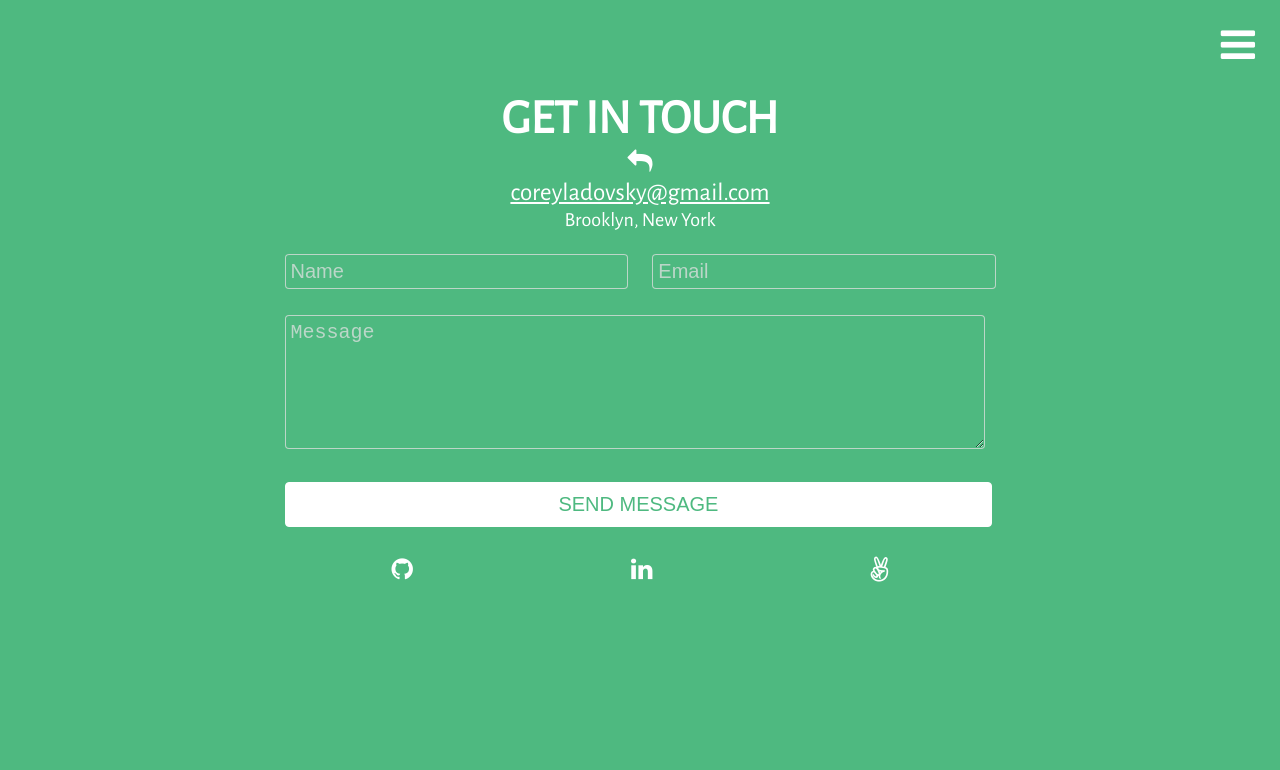
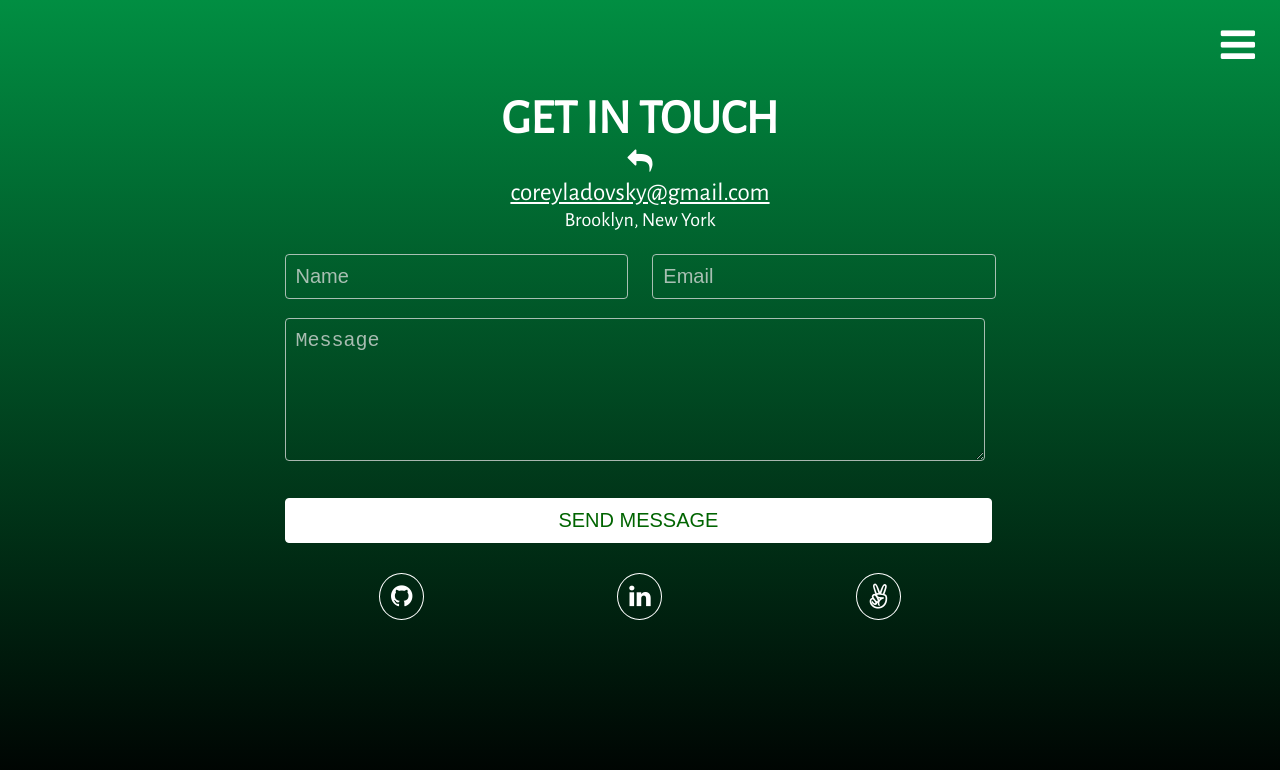
Before and after one commit to coreyladovsky/portfolio, a React (Create React App) app: page /contact in a window 1280 px wide. Shown: the top 770 px of the page. Built offline with nearby package versions, Linux system fonts and the light colour scheme; the HTML template or start-up script is replaced by a standard one.

Commit message:
better colors

```diff
--- a/src/components/contact.css
+++ b/src/components/contact.css
@@ -41,9 +41,9 @@ ul {
 .name-email-input input {
   border-radius: 4px;
   width: 48%;
-  padding: 5px;
+  padding: 10px;
   margin: 2px;
-  background: #4eb980;
+  /* background: #4eb980; */
     border: solid 1px rgba(224, 224, 224, 0.75);
     color: white;
     font-size: 20px;
@@ -66,10 +66,10 @@ ul {
 .textarea textarea {
   width: 98%;
   margin: 2px;
-  padding: 5px;
+  padding: 10px;
   padding-right: 0px;
   border-radius: 4px;
-  background: #4eb980;
+  /* background: #4eb980; */
   border: solid 1px rgba(224, 224, 224, 0.75);
   height: 85%;
   font-size: 20px;
@@ -91,18 +91,17 @@ ul {
   width: 99%;
   padding: 10px;
   margin: 2px;
-  color: #4eb980;
+  color: darkgreen;
   font-size: 20px;
   border-radius: 4px;
   border: 1px solid white;
-
+  transition: all 0.2s ease-in-out;
 }
 
 .submit:hover {
   color: white;
-  background: #4eb980;
+  background: none;
   cursor: pointer;
-  transition: color 0.2s ease-in-out, background-color 0.2s ease-in-out;
 }
 
 
@@ -117,9 +116,23 @@ ul {
 
 }
 
-.link-list a {
+.link-list a i{
   color: white;
+  width: 45px;
+  border: 1px solid white;
+  border-radius: 50%;
+  padding: 10px;
+  text-align: center;
 
+  transition: all 0.2s ease-in-out;
+
+
+}
+
+
+.link-list a i:hover {
+  color: black;
+  background: white;
 }
 
 
@@ -128,8 +141,4 @@ ul {
 
 
 
-
-
-
-
 /* comment */
--- a/src/components/contact.jsx
+++ b/src/components/contact.jsx
@@ -7,7 +7,7 @@ class Contact extends React.Component {
 
   componentDidMount() {
     $(".menu-bars").css("color", "white");
-    $("html").css("background", "#4eb980");
+    $("html").css("background", "linear-gradient(#018E42, black)");
   }
 
 
--- a/src/components/nav.css
+++ b/src/components/nav.css
@@ -23,12 +23,6 @@
   position: fixed;
   width: 100%;
   top: 0;
-  /*
-  bottom:0;
-  left: 0;
-  right: 0; */
-  /* animation: leftSlideIn 0.5s; */
-  /* left: -100%; */
   min-height: 100%;
   background: white;
   opacity: .93;
@@ -37,7 +31,6 @@
   z-index: 100;
   grid-template-rows: 1fr 5fr;
   display: none;
-  /* display: grid; */
 }
 
 .close-nav {
@@ -67,7 +60,8 @@
   justify-content: center;
   align-items: center;
   list-style: none;
-  margin-left: 5px;
+  margin-left: 5%;
+
 }
 
 .nav-ul li:hover {
--- a/src/components/project_index.jsx
+++ b/src/components/project_index.jsx
@@ -12,7 +12,7 @@ import $ from "jquery";
 
 class ProjectIndex extends React.Component {
   render() {
-    $("html").css("background", "white");
+    $("html").css("background", "floralwhite");
     return (
       <div className="all-projects-container">
         <ProjectItem
--- a/src/components/skills.css
+++ b/src/components/skills.css
@@ -48,7 +48,6 @@
   }
 
   .redux-pic {
-    margin: auto;
     width: 165px;
     height: 150px;
   }
--- a/src/components/skills.jsx
+++ b/src/components/skills.jsx
@@ -6,7 +6,7 @@ import $ from "jquery";
 class Skills extends React.Component {
   componentDidMount() {
     $(".menu-bars").css("color", "white");
-    $("html").css("background", "black");
+    $("html").css("background", "linear-gradient(#0e222b, black)");
   }
 
   render() {
```
